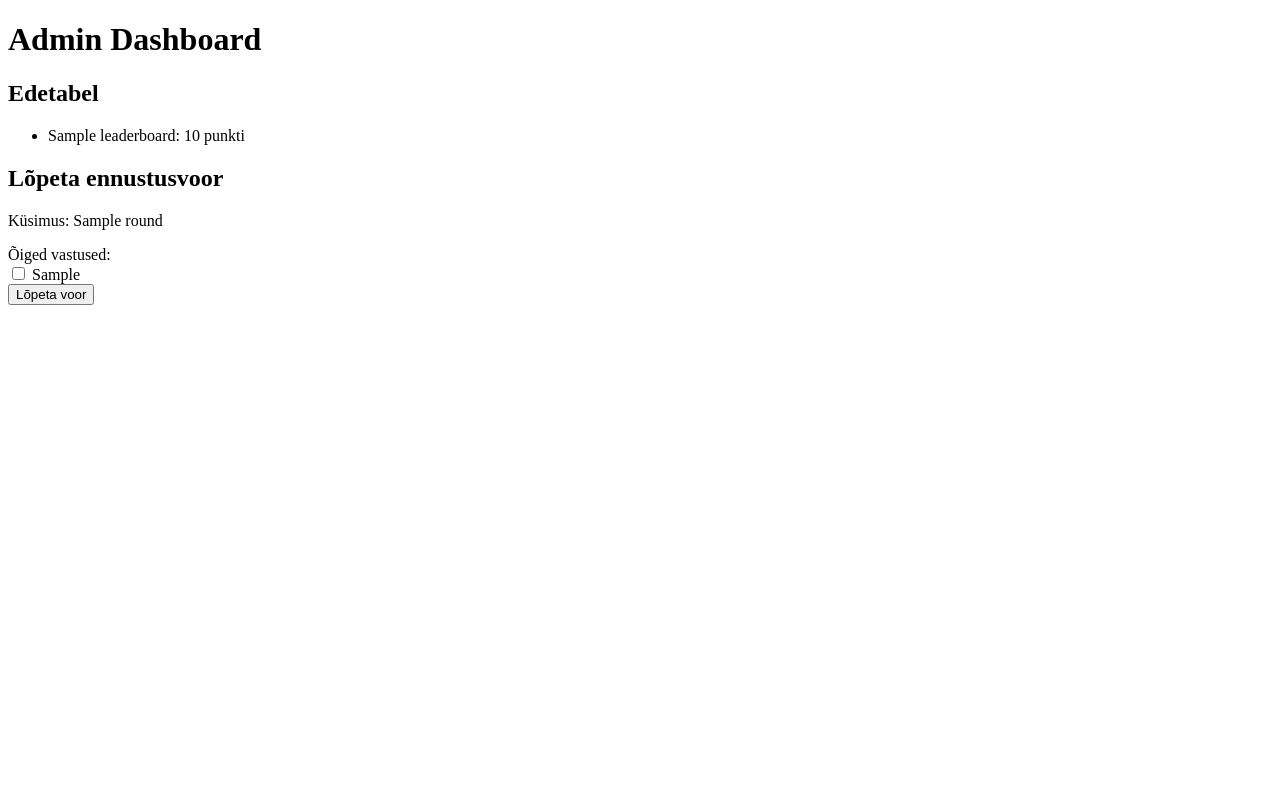
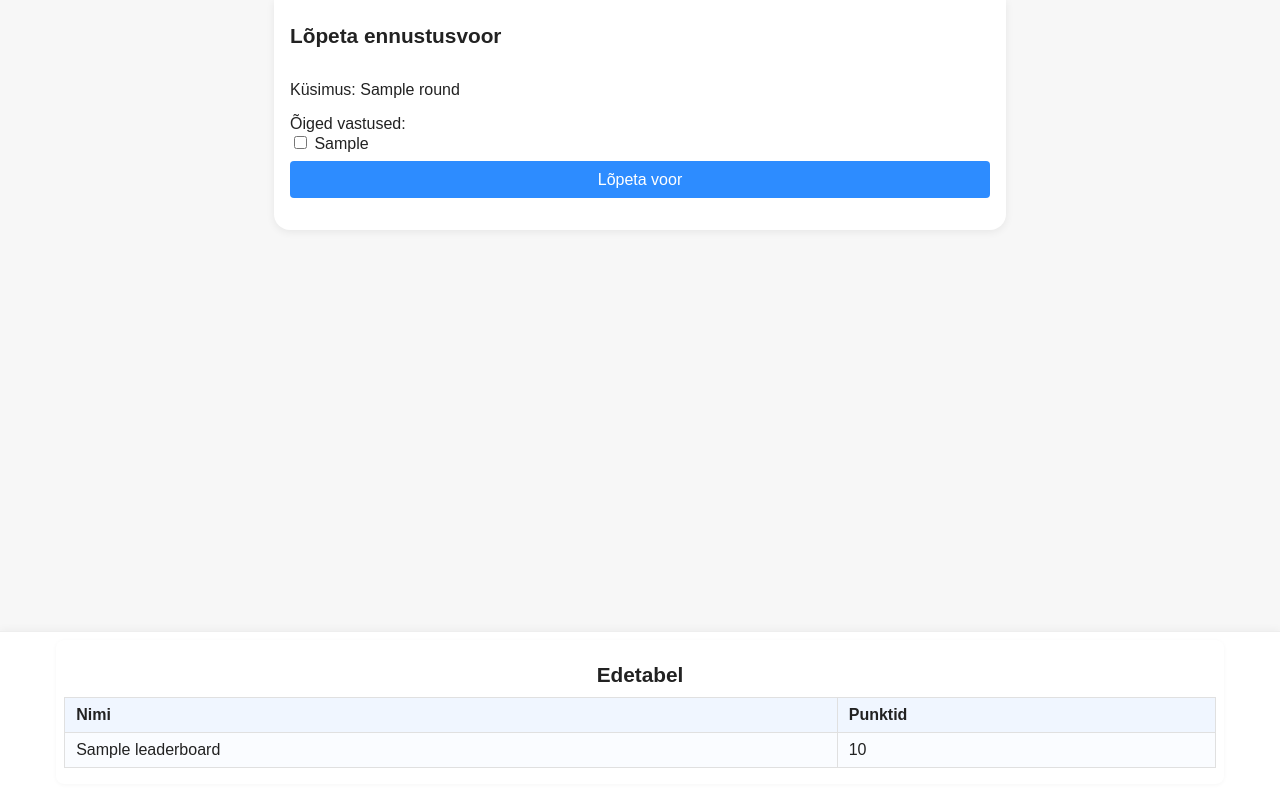
Before and after one commit to HSellis/geogambler, a FastAPI app: page /admin/dashboard in a window 1280 px wide. Run offline with FastAPI, Linux system fonts and the light colour scheme; the visitor is signed in with stand-in values (Sample User, id 1); tables that the repository leaves empty hold one stand-in row (values such as "Sample post").

Commit message:
add styling

```diff
--- a/main.py
+++ b/main.py
@@ -120,8 +120,9 @@ def admin_dashboard(request: Request):
     print(f"Round info: {round_info}")
     return templates.TemplateResponse("admin_dashboard.html", {"request": request, "leaderboard": leaderboard, "round_info": round_info})
 
-@app.post("/admin/start_round")
+@app.post("/admin/start-round")
 def start_round(request: Request, question: str = Form(...), choices: List[str] = Form([])):
+    print(f"Starting round with question: {question} and choices: {choices}")
     if not request.session.get("admin"):
         return RedirectResponse("/admin", status_code=302)
     conn = get_db()
@@ -135,7 +136,7 @@ def start_round(request: Request, question: str = Form(...), choices: List[str]
     conn.commit()
     return RedirectResponse("/admin/dashboard", status_code=302)
 
-@app.post("/admin/end_round")
+@app.post("/admin/end-round")
 def end_round(request: Request, correct_answers: List[str] = Form([])):
     if not request.session.get("admin"):
         return RedirectResponse("/admin", status_code=302)
--- /dev/null
+++ b/static/style.css
@@ -0,0 +1,159 @@
+body {
+    margin: 0;
+    font-family: Arial, sans-serif;
+    background: #f7f7f7;
+    color: #222;
+    --main-content-height: 550px;
+}
+
+.main-content {
+    margin: 0 auto;
+    padding: 1.5em 1em 0.5em 1em;
+    background: #fff;
+    border-radius: 0 0 16px 16px;
+    box-shadow: 0 2px 8px rgba(0,0,0,0.07);
+    display: flex;
+    flex-direction: column;
+    max-width: 500px;
+}
+
+h2 {
+    margin-top: 0;
+    font-size: 1.3em;
+}
+
+input[type="text"] {
+    width: 100%;
+    box-sizing: border-box;
+    padding: 0.5em;
+    margin: 0.5em 0 1em 0;
+    border: 1px solid #ccc;
+    border-radius: 4px;
+    font-size: 1em;
+}
+
+button {
+    background: #2d8cff;
+    color: #fff;
+    border: none;
+    border-radius: 4px;
+    padding: 0.6em 1.2em;
+    font-size: 1em;
+    cursor: pointer;
+    margin: 0.5em 0 1em 0;
+    width: 100%;
+    box-sizing: border-box;
+}
+button[type="button"] {
+    background: #eee;
+    color: #222;
+    border: 1px solid #bbb;
+}
+button:hover {
+    background: #1a6ed8;
+}
+
+.leaderboard-container {
+    flex: 1 1 auto;
+    display: flex;
+    flex-direction: column;
+    margin: 0;
+    background: #fff;
+    border-radius: 8px;
+    box-shadow: 0 1px 4px rgba(0,0,0,0.04);
+    padding: 0.5em 0.5em 1em 0.5em;
+}
+
+.leaderboard-container h2 {
+    text-align: center;
+    font-size: 1.3em;
+    margin: 0.7em 0 0.5em 0;
+}
+
+.leaderboard {
+    flex: 1 1 auto;
+    overflow-y: auto;
+    width: 100%;
+    margin: 0 auto;
+    border-collapse: collapse;
+    background: #fafcff;
+    font-size: 1em;
+}
+.leaderboard th, .leaderboard td {
+    border: 1px solid #e0e0e0;
+    padding: 0.5em 0.7em;
+    text-align: left;
+}
+.leaderboard th {
+    background: #f0f6ff;
+    font-weight: bold;
+}
+
+.admin-leaderboard-title {
+    font-size: 1.7em;
+    text-align: left;
+    margin: 1em 0 0.5em 0;
+    margin-top: 0.5em;
+}
+
+footer {
+    position: fixed;
+    left: 0; right: 0; bottom: 0;
+    background: #fff;
+    border-top: 1px solid #eee;
+    box-shadow: 0 -2px 8px rgba(0,0,0,0.04);
+    padding: 0.5em 0 1em 0;
+    z-index: 10;
+    width: 100vw;
+}
+
+footer .leaderboard-container {
+    overflow-y: auto;
+    margin: 0 auto;
+    width: 90%;
+    background: #fff;
+    border-radius: 8px;
+    box-shadow: 0 1px 4px rgba(0,0,0,0.04);
+    padding: 0.5em 0.5em 1em 0.5em;
+    max-height: calc(100vh - var(--main-content-height) - 40px);
+}
+
+footer .leaderboard {
+    width: 100%;
+    margin: 0 auto;
+    border-collapse: collapse;
+    background: #fafcff;
+    font-size: 1em;
+}
+
+.main-content form {
+    margin-bottom: 0.5em;
+}
+
+@media (max-width: 600px) {
+    .main-content {
+        max-width: 100vw;
+        border-radius: 0;
+        box-shadow: none;
+        padding-bottom: 7em;
+    }
+    .leaderboard {
+        font-size: 0.95em;
+    }
+    input[type="text"] {
+        font-size: 1em;
+    }
+    button {
+        font-size: 1em;
+    }
+}
+
+@media (min-width: 900px) {
+    .main-content {
+        max-width: 700px;
+    }
+    .leaderboard {
+        width: 50%;
+        font-size: 1.1em;
+    }
+}
--- a/templates/admin_dashboard.html
+++ b/templates/admin_dashboard.html
@@ -2,12 +2,14 @@
 <html>
 <head>
     <title>Admin Dashboard - Geogambler</title>
+    <link rel="stylesheet" href="/static/style.css">
+    <meta name="viewport" content="width=device-width, initial-scale=1">
     <script>
     function addChoiceField() {
         const container = document.getElementById('choices-container');
         const div = document.createElement('div');
         div.className = 'choice-row';
-        div.innerHTML = `<input type="text" name="choices" placeholder="Variant"> <button type="button" onclick="removeChoiceField(this)">-</button>`;
+        div.innerHTML = `<input type="text" name="choices[]" placeholder="Variant"> <button type="button" onclick="removeChoiceField(this)">-</button>`;
         container.appendChild(div);
     }
     function removeChoiceField(btn) {
@@ -16,16 +18,10 @@
     </script>
 </head>
 <body>
-    <h1>Admin Dashboard</h1>
-    <h2>Edetabel</h2>
-    <ul>
-        {% for entry in leaderboard %}
-            <li>{{ entry.name }}: {{ entry.points }} punkti</li>
-        {% endfor %}
-    </ul>
+    <div class="main-content">
         {% if round_info %}
             <h2>Lõpeta ennustusvoor</h2>
-        <form method="post" action="/admin/end_round">
+            <form method="post" action="/admin/end-round">
                 <p>Küsimus: {{ round_info.question }}</p>
                 <label>Õiged vastused:</label><br>
                 {% if round_info.choices and round_info.choices|length > 0 %}
@@ -39,18 +35,34 @@
             </form>
         {% else %}
             <h2>Alusta uut ennustusvooru</h2>
-        <form method="post" action="/admin/start_round">
+            <form method="post" action="/admin/start-round">
                 <label>Küsimus:</label><br>
                 <input type="text" name="question"><br>
                 <label>Vastusevariandid:</label><br>
                 <div id="choices-container">
-                 <div class="choice-row"><input type="text" name="choices" placeholder="Variant"> <button type="button" onclick="removeChoiceField(this)">-</button></div>
-                 <div class="choice-row"><input type="text" name="choices" placeholder="Variant"> <button type="button" onclick="removeChoiceField(this)">-</button></div>
+                     <div class="choice-row"><input type="text" name="choices[]" placeholder="Variant"> <button type="button" onclick="removeChoiceField(this)">-</button></div>
+                     <div class="choice-row"><input type="text" name="choices[]" placeholder="Variant"> <button type="button" onclick="removeChoiceField(this)">-</button></div>
                 </div>
                 <button type="button" onclick="addChoiceField()">+</button><br>
                 <button type="submit">Alusta voor</button>
             </form>
         {% endif %}
         {% if error %}<p style="color:red">{{ error }}</p>{% endif %}
+    </div>
+    <footer>
+        <div class="leaderboard-container">
+            <h2 class="admin-leaderboard-title">Edetabel</h2>
+            <table class="leaderboard">
+                <thead>
+                    <tr><th>Nimi</th><th>Punktid</th></tr>
+                </thead>
+                <tbody>
+                    {% for entry in leaderboard %}
+                        <tr><td>{{ entry.name }}</td><td>{{ entry.points }}</td></tr>
+                    {% endfor %}
+                </tbody>
+            </table>
+        </div>
+    </footer>
 </body>
 </html>
```
Also changed, not shown: templates/user_home.html (+19 -6 lines). Lines whose indentation alone changed are shown as unchanged.
